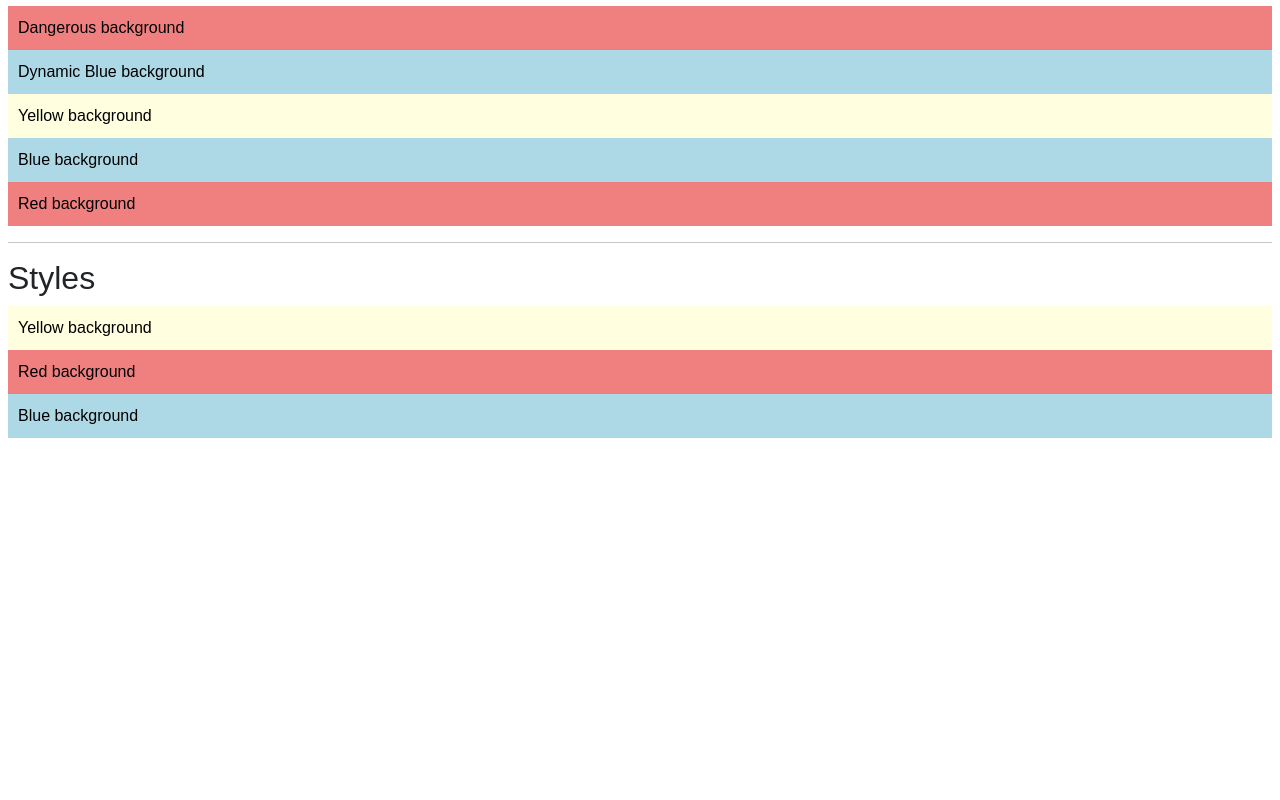
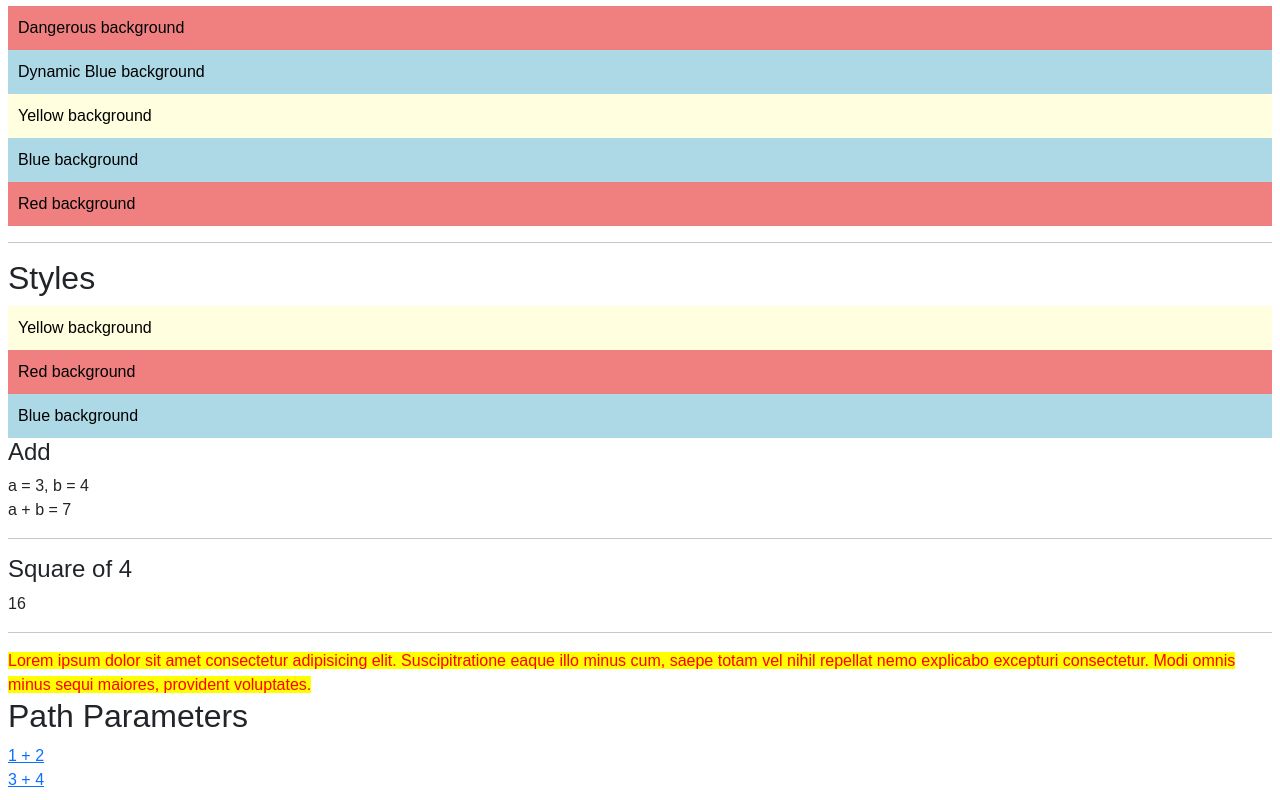
Before and after one commit to yashhbeladiya/kanbas-react-web-app, a React (Create React App) app: page /#/Labs/Lab3 in a window 1280 px wide. Shown: the part 4697-5497 px from the top of the page. Before the commit the page ends 5143 px from the top, so only its background shows below. Built offline with nearby package versions, Linux system fonts and the light colour scheme.

Commit message:
Parameterising Components

```diff
--- /dev/null
+++ b/src/Labs/Lab3/Add.tsx
@@ -0,0 +1,9 @@
+export default function Add({ a, b }: { a: number; b: number }) {
+    return (
+      <div id="wd-add">
+        <h4>Add</h4>a = {a},
+        b = {b}         <br />
+        a + b = {a + b} <hr />
+      </div>
+    );
+  }
--- /dev/null
+++ b/src/Labs/Lab3/AddPathParameters.tsx
@@ -0,0 +1,7 @@
+import { useParams } from "react-router-dom";
+export default function AddPathParameters() {
+  const { a, b } = useParams();
+  return (
+    <div id="wd-add"> <h4>Add Path Parameters</h4>
+      {a} + {b} = {parseInt(a as string) + parseInt(b as string)}
+    </div>);}
--- /dev/null
+++ b/src/Labs/Lab3/Highlight.tsx
@@ -0,0 +1,8 @@
+import { ReactNode } from "react";
+export default function Highlight({ children }: { children: ReactNode }) {
+  return (
+    <span id="wd-highlight" style={{ backgroundColor: "yellow", color: "red" }}>
+      {children}
+    </span>
+  );
+}
--- /dev/null
+++ b/src/Labs/Lab3/PathParameters.tsx
@@ -0,0 +1,12 @@
+import { Routes, Route, Link } from "react-router-dom";
+import AddPathParameters from "./AddPathParameters";
+export default function PathParameters() {
+ return (
+  <div id="wd-path-parameters">
+   <h2>Path Parameters</h2>
+   <Link to="/Labs/Lab3/add/1/2">1 + 2</Link> <br />
+   <Link to="/Labs/Lab3/add/3/4">3 + 4</Link>
+   <Routes>
+     <Route path="add/:a/:b" element={<AddPathParameters />} />
+   </Routes>
+  </div>);}
--- /dev/null
+++ b/src/Labs/Lab3/Square.tsx
@@ -0,0 +1,5 @@
+import React, { ReactNode } from "react";
+export default function Square({ children }: { children: ReactNode }) {
+  const num = Number(children);
+  return <span id="wd-square">{num * num}</span>;
+}
--- a/src/Labs/Lab3/index.tsx
+++ b/src/Labs/Lab3/index.tsx
@@ -1,4 +1,5 @@
 
+import Add from "./Add";
 import AddingAndRemovingToFromArrays from "./AddingAndRemovingToFromArrays";
 import ArrayIndexAndLength from "./ArrayIndexAndLength";
 import ArrowFunctions from "./ArrowFunctions";
@@ -13,14 +14,17 @@
 import FindIndex from "./FindIndex";
 import ForLoops from "./ForLoops";
 import FunctionDestructing from "./FunctionDestructing";
+import Highlight from "./Highlight";
 import House from "./House";
 import IfElse from "./IfElse";
 import ImpliedReturn from "./ImpliedReturn";
 import JsonStringify from "./JsonStringify";
 import LegacyFunctions from "./LegacyFunctions";
 import MapFunction from "./MapFunction";
+import PathParameters from "./PathParameters";
 import SimpleArrays from "./SimpleArrays";
 import Spreading from "./Spreading";
+import Square from "./Square";
 import Styles from "./Styles";
 import TemplateLiterals from "./TemplateLiterals";
 import TernaryOperator from "./TernaryOperator";
@@ -60,6 +64,15 @@
             <DestructingImports />
             <Classes />
             <Styles />
+            <Add a={3} b={4} />
+            <h4>Square of 4</h4>
+            <Square>4</Square>
+            <hr />
+            <Highlight>
+                Lorem ipsum dolor sit amet consectetur adipisicing elit. Suscipitratione eaque illo minus cum, saepe totam
+                vel nihil repellat nemo explicabo excepturi consectetur. Modi omnis minus sequi maiores, provident voluptates.
+            </Highlight>
+            <PathParameters />
         </div>
     );
 }
--- a/src/Labs/TOC.tsx
+++ b/src/Labs/TOC.tsx
@@ -42,7 +42,7 @@
         </a>
       </li>
       <li className="nav-item">
-        <a id="wd-k" href="https://github.com/jannunzi" className="nav-link">
+        <a id="wd-k" href="https://github.com/yashhbeladiya" className="nav-link">
           My GitHub
         </a>
       </li>
--- a/src/Labs/index.tsx
+++ b/src/Labs/index.tsx
@@ -12,7 +12,7 @@
           {/* <Route path="/" element={<Navigate to="Lab1" />} /> */}
           <Route path="Lab1" element={<Lab1 />} />
           <Route path="Lab2" element={<Lab2 />} />
-          <Route path="Lab3" element={<Lab3 />} />
+          <Route path="Lab3/*" element={<Lab3 />} />
         </Routes>
     </div>
 );}
```
